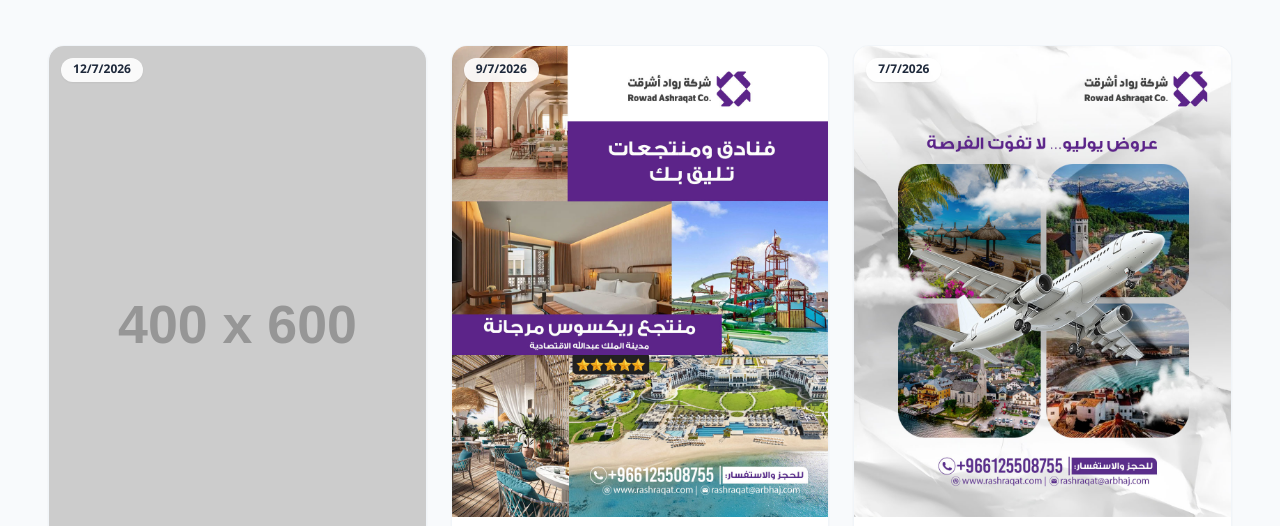
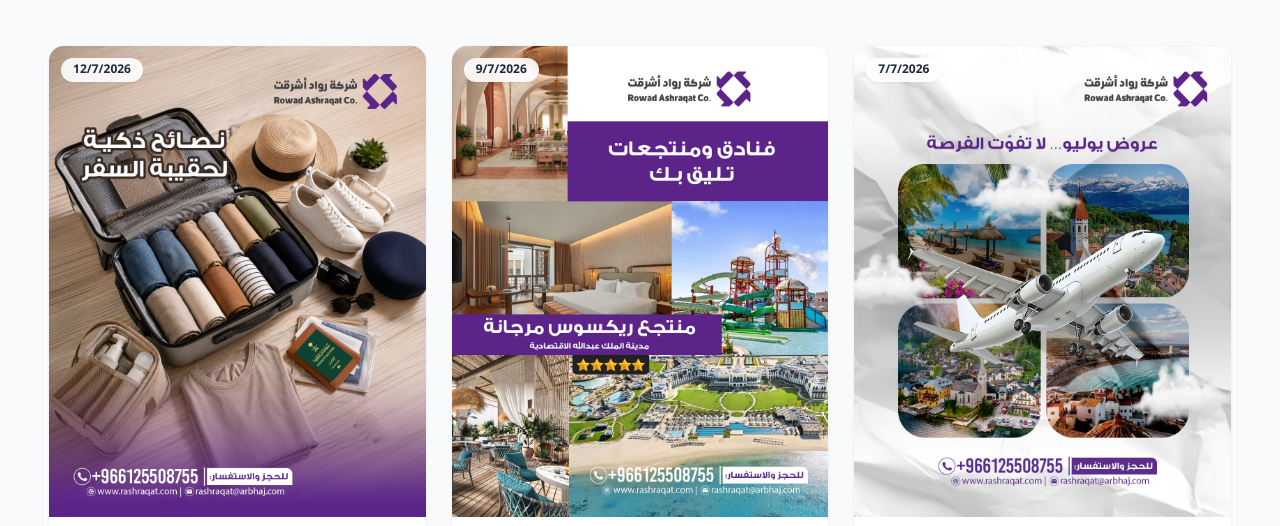
Before and after one commit to moyehia2020/rashraqat-plan2026, a plain HTML site: page index.html in a window 1280 px wide. Shown: the part 426-952 px from the top of the page. Drawn offline with nearby package versions, Linux system fonts and the light colour scheme; placeholder pictures from the web are drawn by us.

Commit message:
Change image source to post3.jpg
Updated image source from placeholder to local file.

```diff
--- a/index.html
+++ b/index.html
@@ -99,7 +99,7 @@
     <div class="bg-white rounded-2xl shadow-sm border border-slate-100 overflow-hidden flex flex-col h-full">
       <div class="aspect-video bg-slate-50 relative group">
         <img
-          src="https://placehold.co/400x600?text=Post+3"
+          src="post3.jpg"
           class="w-full h-full object-cover"
           referrerpolicy="no-referrer"
         />
```
